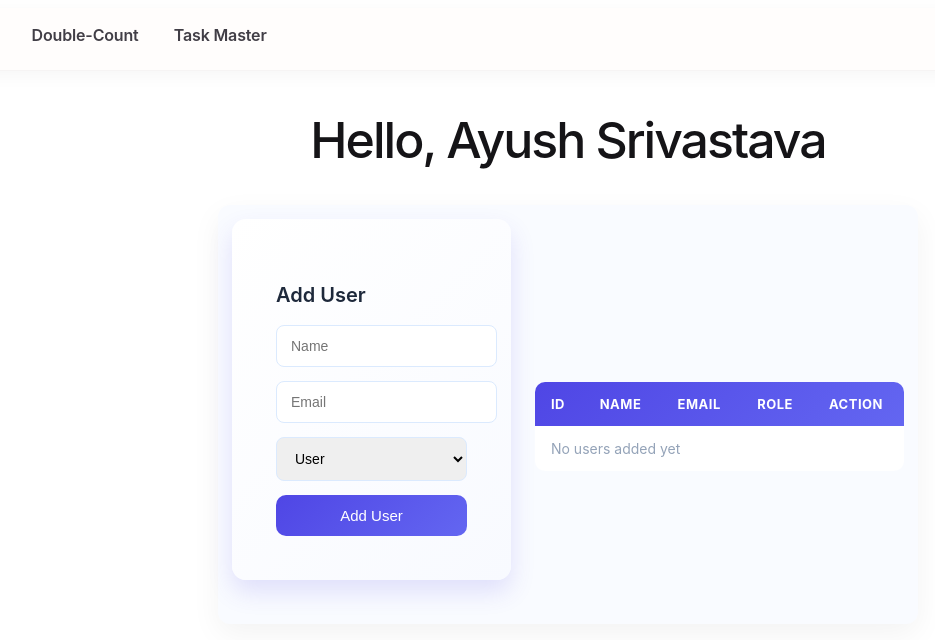
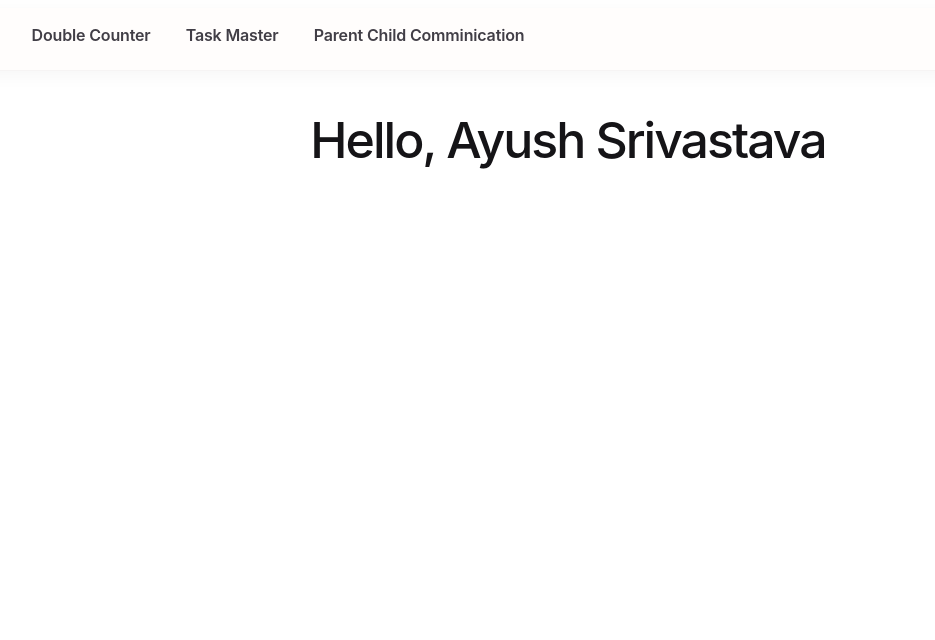
Before and after one commit to ASayushsrivastava/Angular, an Angular app: page / in a window 1280 px wide. Shown: the top 640 px of the page, without its empty margins (72-1007 px from the left). Built offline with nearby package versions, Linux system fonts and the light colour scheme.

Commit message:
updated parent child component communication

```diff
--- a/src/app/Components/child.component/child.component.ts
+++ b/src/app/Components/child.component/child.component.ts
@@ -14,6 +14,7 @@ export class ChildComponent {
 
   @Output() addUser = new EventEmitter<User>();
   @Output() updateUser = new EventEmitter<User>();
+  @Output() delete = new EventEmitter<User>();
 
   id!: number;
   name = '';
@@ -22,13 +23,11 @@ export class ChildComponent {
 
   ngOnChanges() {
     if (this.user) {
-      // Edit Mode
       this.id = this.user.id;
       this.name = this.user.name;
       this.email = this.user.email;
       this.role = this.user.role;
     } else {
-      // Add Mode
       this.resetForm();
     }
   }
--- a/src/app/Components/parent.component/parent.component.html
+++ b/src/app/Components/parent.component/parent.component.html
@@ -3,6 +3,7 @@
     [user]="selectedUser()"
     (addUser)="addUser($event)"
     (updateUser)="updateUser($event)"
+    (delete)="deleteUser($event)"
   ></app-child>
 
   <table class="user-table">
@@ -18,13 +19,14 @@
 
     <tbody>
       @for (user of users(); track user.id) {
-      <tr>
+      <tr [class.admin]="user.role === 'Admin'" [class.user]="user.role === 'User'">
         <td>{{ user.id }}</td>
         <td>{{ user.name }}</td>
         <td>{{ user.email }}</td>
         <td>{{ user.role }}</td>
         <td>
           <button (click)="editUser(user)">Edit</button>
+          <button class="delete" (click)="deleteUser(user)">Delete</button>
         </td>
       </tr>
       } @empty {
--- a/src/app/Components/parent.component/parent.component.ts
+++ b/src/app/Components/parent.component/parent.component.ts
@@ -23,6 +23,15 @@ export class ParentComponent {
     this.selectedUser.set(user);
   }
 
+  deleteUser(user: User) {
+    if (!confirm(`Delete ${user.name}?`)) return;
+
+    this.users.update((u) => u.filter((u) => u.id !== user.id));
+    if (this.selectedUser()?.id === user.id) {
+      this.selectedUser.set(null);
+    }
+  }
+
   updateUser(updatedUser: User) {
     this.users.update((users) =>
       users.map((user) => (user.id === updatedUser.id ? updatedUser : user))
--- a/src/app/app.html
+++ b/src/app/app.html
@@ -1,8 +1,11 @@
 <nav class="navbar">
   <div class="nav-container">
     <ul class="nav-link">
-      <li><a routerLink="/service-example" routerLinkActive="active">Double-Count</a></li>
+      <li><a routerLink="/service-example" routerLinkActive="active">Double Counter</a></li>
       <li><a routerLink="/sample-service" routerLinkActive="active">Task Master</a></li>
+      <li>
+        <a routerLink="/parent-child" routerLinkActive="active">Parent Child Comminication</a>
+      </li>
     </ul>
   </div>
 </nav>
@@ -10,7 +13,6 @@
 <main class="main">
   <div class="content">
     <h1>Hello, {{ title() }}</h1>
-    <app-parent></app-parent>
     <router-outlet />
     <!-- <div class="left-side"> -->
     <!--  -->
--- a/src/app/app.routes.ts
+++ b/src/app/app.routes.ts
@@ -11,6 +11,11 @@ export const routes: Routes = [
       import('./Components/sample-first/sample-first').then((m) => m.SampleFirst),
   },
   {
+    path: 'parent-child',
+    loadComponent: () =>
+      import('./Components/parent.component/parent.component').then((m) => m.ParentComponent),
+  },
+  {
     path: '',
     redirectTo: '',
     pathMatch: 'full',
--- a/src/app/app.ts
+++ b/src/app/app.ts
@@ -10,8 +10,7 @@ import { ParentComponent } from './Components/parent.component/parent.component'
   standalone: true,
   imports: [
     RouterOutlet,
-    ParentComponent /*NewComp, Test, SampleFirst*/,
-    RouterLink,
+    /*ParentComponent NewComp, Test, SampleFirst*/ RouterLink,
     RouterLinkActive,
   ],
   templateUrl: './app.html',
```
